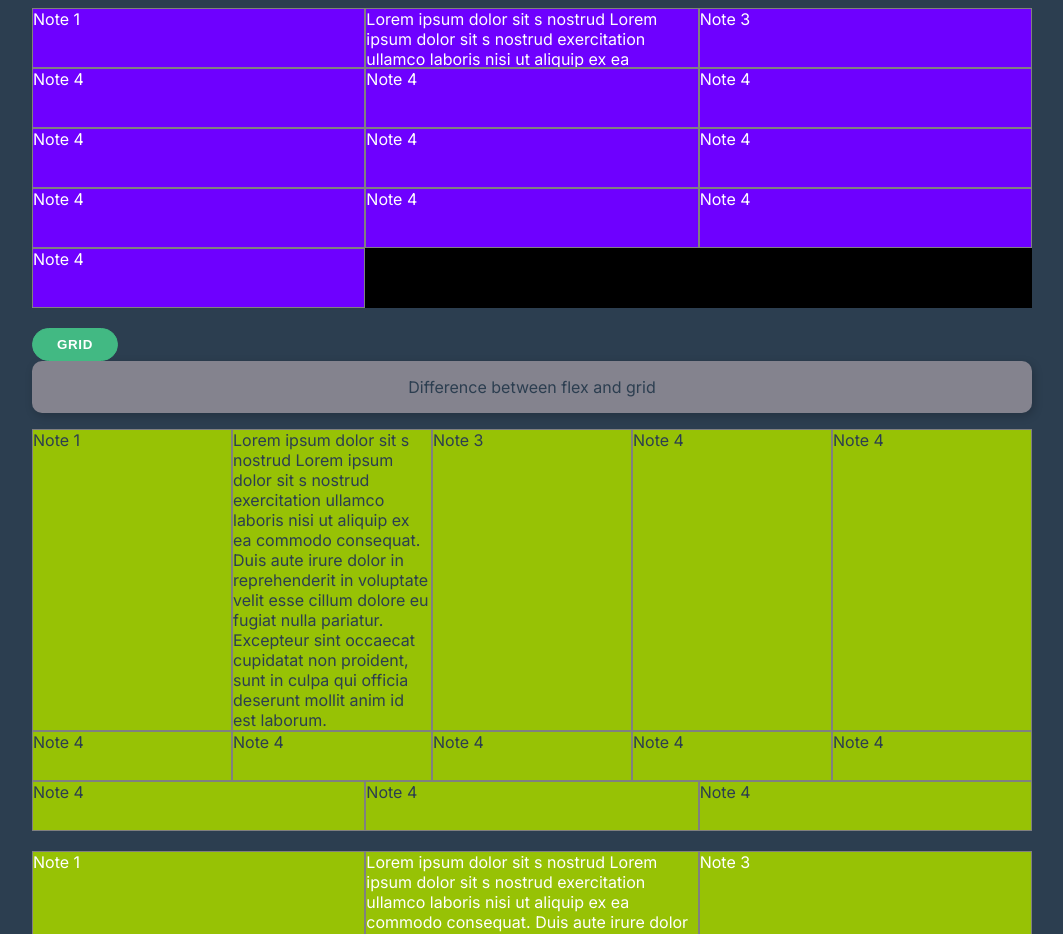
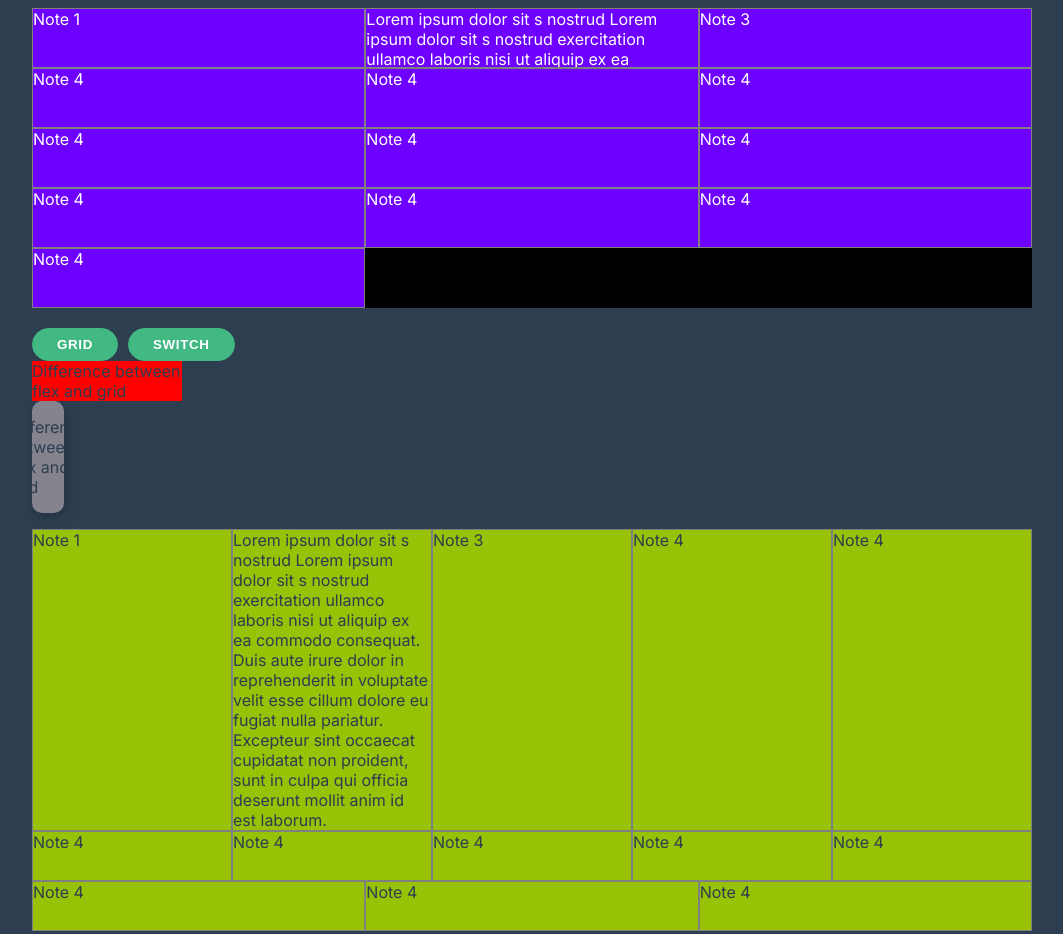
Before and after one commit to steelone/vue3, a plain HTML site: page index.html in a window 1280 px wide. Shown: the top 934 px of the page, without its empty margins (108-1171 px from the left). Drawn offline with nearby package versions, Linux system fonts and the light colour scheme.

Commit message:
transition

```diff
--- a/app.js
+++ b/app.js
@@ -30,7 +30,9 @@ const App = {
                 age: 30
             },
             items: [1, 2],
-            barBaseState: ''
+            barBaseState: '',
+            showTitle: true,
+            mainWidth: 0
         }
     },
     mounted() {
@@ -41,6 +43,13 @@ const App = {
         console.log('xxxxxxxxxxxxxxxxxxxxx Значение clone: ', JSON.stringify(clone))
     },
     methods: {
+        mainCustomStyle() {
+            return `width: ${this.mainWidth}`
+        },
+        showTitleToggler() {
+            this.showTitle = !this.showTitle
+            // this.mainWidth = "300px"
+        },
         inputChangeHandler(event) {
             this.inputValue = event.target.value
         },
--- a/index.html
+++ b/index.html
@@ -24,14 +24,19 @@
         </div> -->
         <div id="display" class="grid-layout display">
             <div id="display-clone" class="display-clone grid">
-                <div class="grid-layout-grid-item"
-                    v-for="(note, index) in notes">
+                <div class="grid-layout-grid-item" v-for="(note, index) in notes">
                     {{note}}
                 </div>
             </div>
         </div>
         <button class="btn primary" @click="grid">GRID</button>
-        <div class="card center">
+        <button class="btn primary" @click="showTitleToggler">SWITCH</button>
+        <transition name="fade" :id="person.age">
+            <div class="title" v-if="showTitle">
+                Difference between flex and grid
+            </div>
+        </transition>
+        <div class="card center" v-bind:style="mainCustomStyle()">
             Difference between flex and grid
         </div>
         <div class="grid-layout flex">
@@ -80,8 +85,7 @@
             </hr>
             <h1>{{titleNotes}}</h1>
             <div class="form-control">
-                <input v-on:keyup.esc="cancel" type="text"
-                    :placeholder="placeholderString" :value="inputValue"
+                <input v-on:keyup.esc="cancel" type="text" :placeholder="placeholderString" :value="inputValue"
                     v-model="inputValue" @keypress.enter="addNewNote" />
             </div>
             <h2>inputValue: {{inputValue}}</h2>
@@ -99,12 +103,10 @@
                     }">
                         {{index}}. {{toUpperCase(note)}}
                     </span> -->
-                    <span
-                        :class="['primary', {'bold': note.length > 5}]">{{index}}.
+                    <span :class="['primary', {'bold': note.length > 5}]">{{index}}.
                         {{toUpperCase(note)}}
                     </span>
-                    <button class="btn danger"
-                        @click="removeNote(index)">Delete</button>
+                    <button class="btn danger" @click="removeNote(index)">Delete</button>
                 </li>
                 <hr>
                 <li>
@@ -129,8 +131,8 @@
             </ul>
             <ul class="list" v-if="items.length">
                 <!-- <li class="list-item" v-for="(item, i) in evenItems" -->
-                <li class="list-item" v-for="(item, i) in items"
-                    @click.right.prevent="removeItem(i), log(item)" :key="item">
+                <li class="list-item" v-for="(item, i) in items" @click.right.prevent="removeItem(i), log(item)"
+                    :key="item">
                     <strong>{{item}}</strong>&nbsp;
                     <input type="text" @click.stop>
                 </li>
--- a/theme.css
+++ b/theme.css
@@ -544,7 +544,7 @@ input[type="radio"]:checked + label {
   /* grid-template-rows: 100px 1fr; */
   grid-template-columns: repeat(3, 1fr);
   grid-auto-rows: 1fr;
-  grid-auto-flow: dense;
+  /* grid-auto-flow: dense; */
 }
 
 .grid-layout-grid-item {
@@ -592,3 +592,18 @@ input[type="radio"]:checked + label {
 .box2 {
   align-self: start;
 }
+
+.title {
+  background-color: red;
+  width: 150px;
+}
+
+.fade-enter-active,
+.fade-leave-active {
+  transition: width 1s ease;
+}
+
+.fade-enter,
+.fade-leave-to {
+  width: 0;
+}
```
